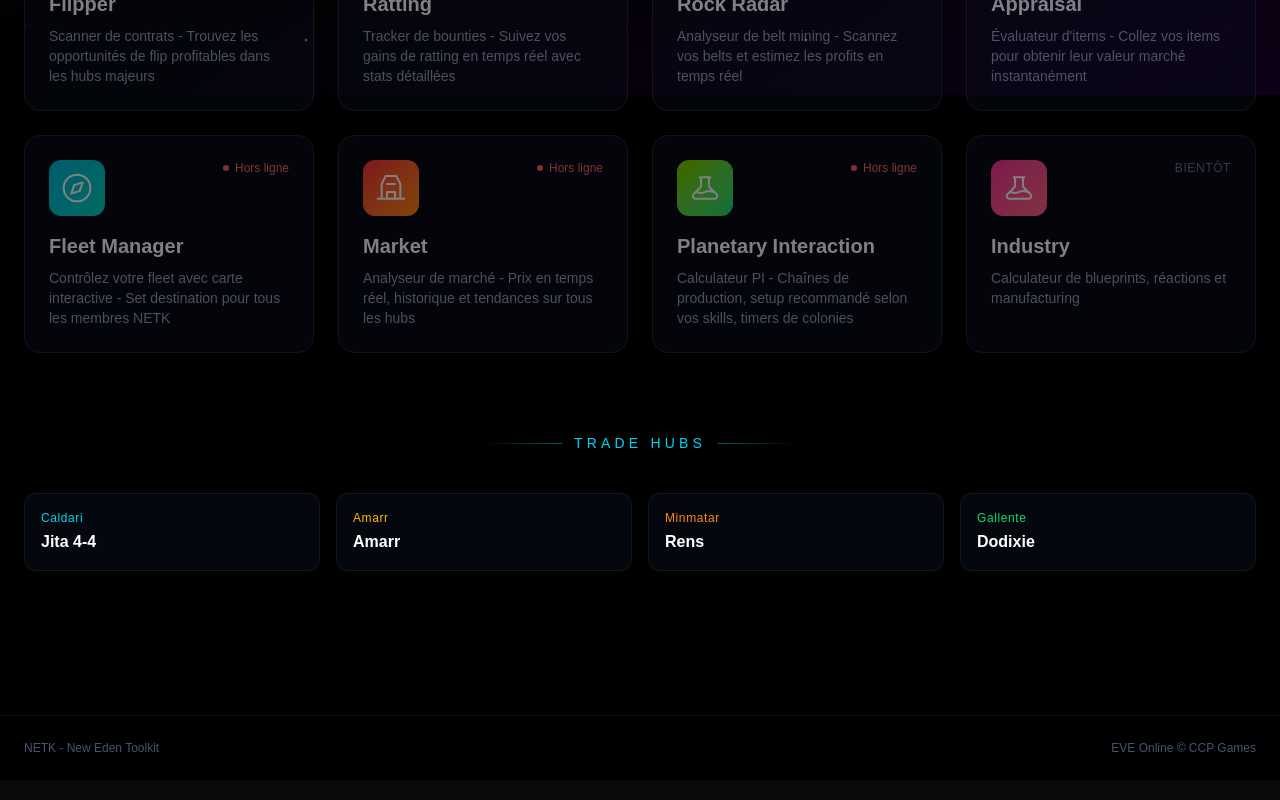
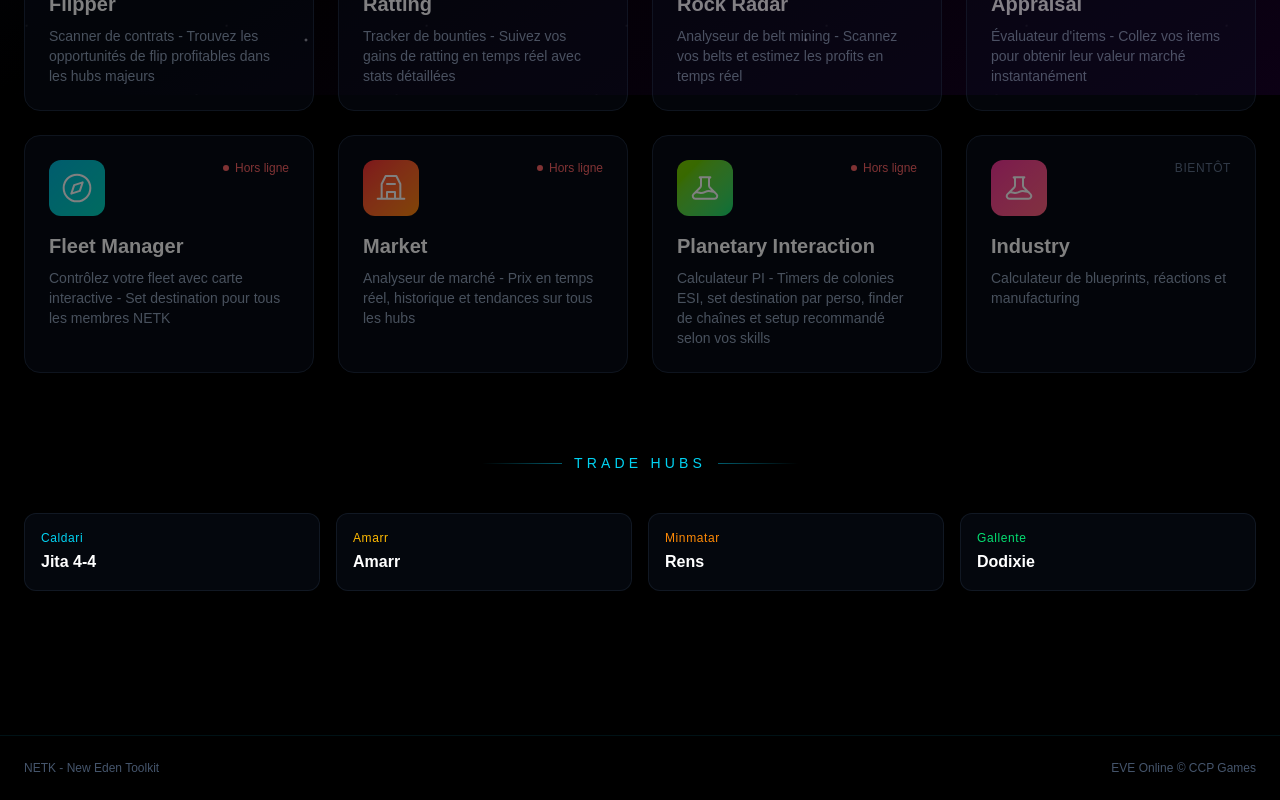
Before and after one commit to Vilguax/netk, a Next.js app in the folder apps/gateway/: page / in a window 1280 px wide. Shown: the part 705-1505 px from the top of the page. Built offline with nearby package versions, Linux system fonts and the light colour scheme; no server answers; sample sign-in values are in the browser's storage.

Commit message:
feat: update description for Planetary Interaction module in ModulesGrid

```diff
--- a/apps/gateway/src/components/ModulesGrid.tsx
+++ b/apps/gateway/src/components/ModulesGrid.tsx
@@ -71,7 +71,7 @@
   },
   {
     name: "Planetary Interaction",
-    description: "Calculateur PI - Chaînes de production, setup recommandé selon vos skills, timers de colonies",
+    description: "Calculateur PI - Timers de colonies ESI, set destination par perso, finder de chaînes et setup recommandé selon vos skills",
     url: process.env.NEXT_PUBLIC_PI_URL || "http://localhost:3007",
     healthUrl: (process.env.NEXT_PUBLIC_PI_URL || "http://localhost:3007") + "/api/health",
     gradient: "from-lime-500 to-green-400",
```
